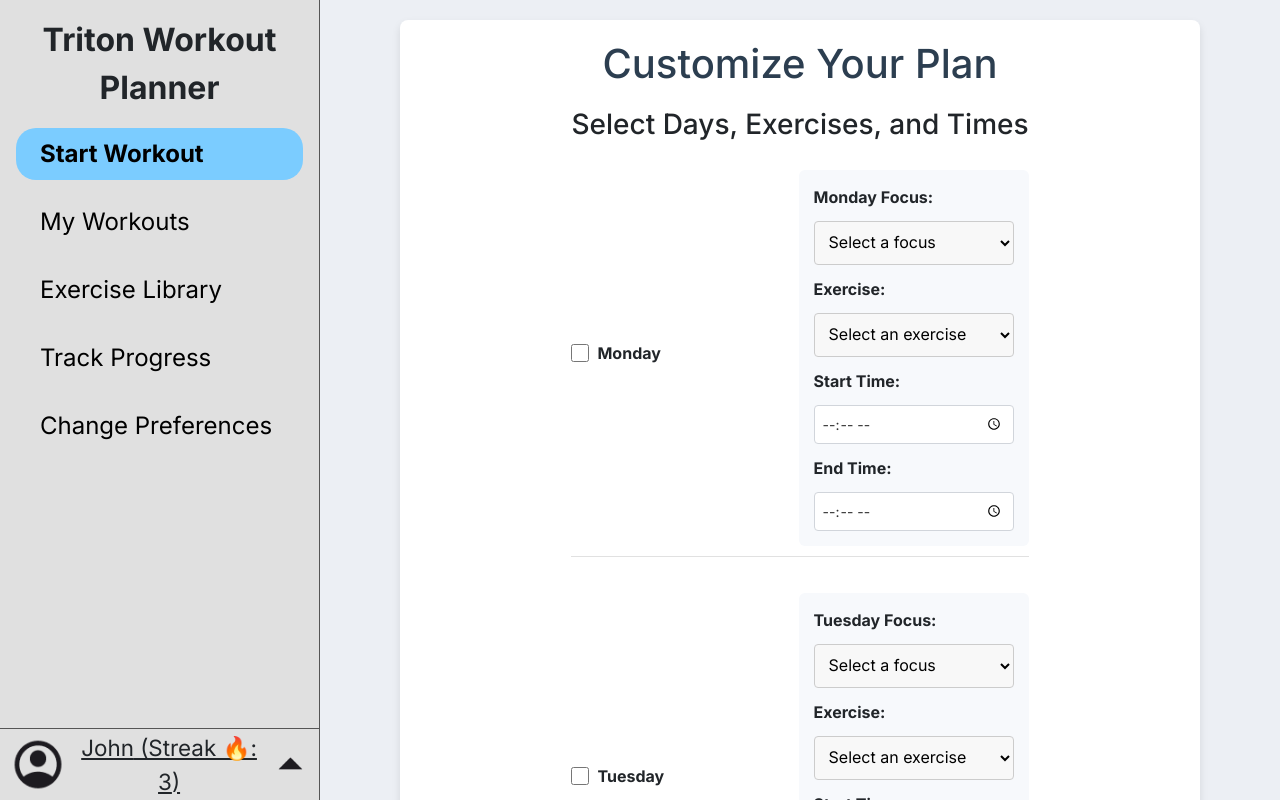
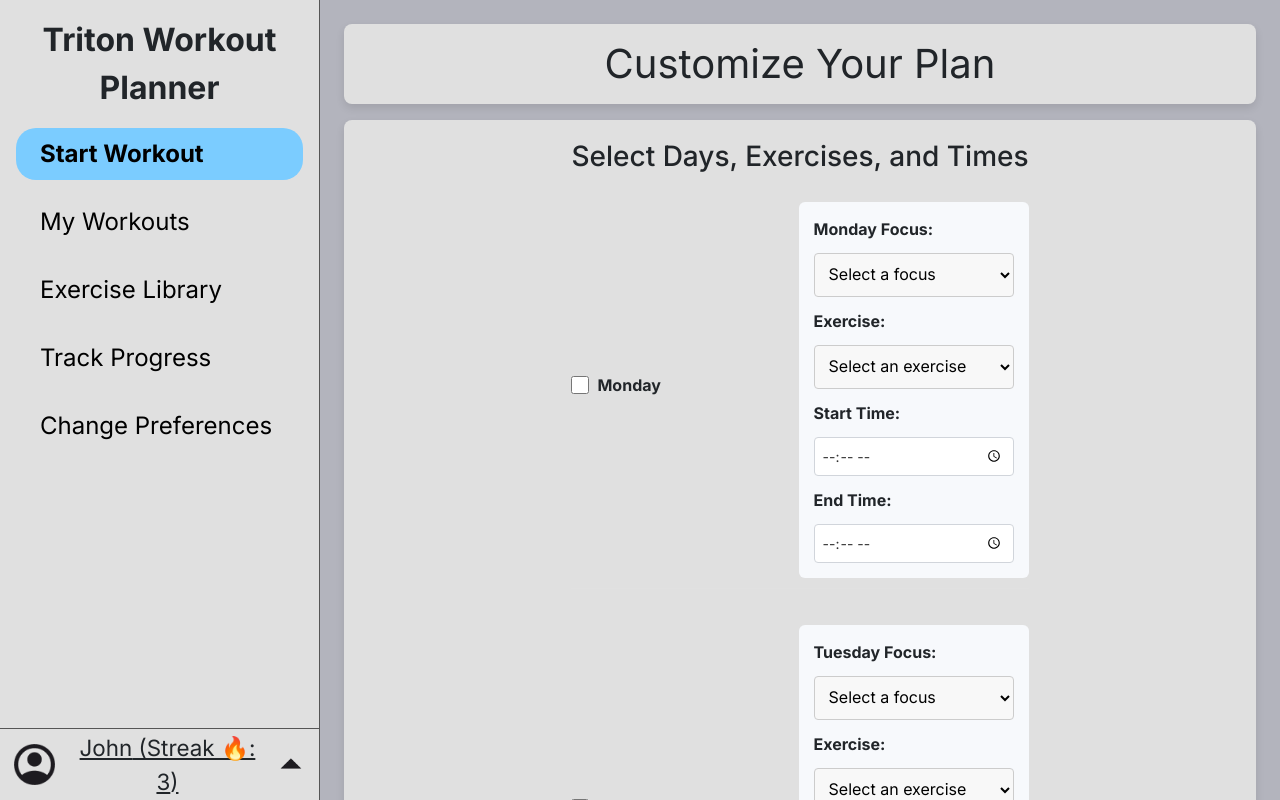
Before and after one commit to Sid10july/TritonWorkoutPlanner, a React (Create React App) app in the folder client/: page /build-your-own in a window 1280 px wide. Built offline with nearby package versions, Linux system fonts and the light colour scheme.

Commit message:
Resolved issue #3: designed the dashboard for the homepage
Use title-container and content-container to construct each page's dashboard

```diff
--- a/client/src/App.css
+++ b/client/src/App.css
@@ -17,9 +17,37 @@ body {
   text-align: center;
   width: 75%;
   margin-left: 25%;
-  padding: 20px;
-  background-color: #eceff4;
+  padding: 3vh;
   min-height: 100vh;
   height: auto;
   overflow-y: scroll;
 }
+
+.title-container {
+  display: flex;
+  flex-direction: column;
+  align-items: center;
+  justify-content: center;
+  width: 100%;
+  height: 10vh;
+  margin: 0 auto;
+  margin-bottom: 2vh;
+  background-color: #e0e0e0;
+  border-radius: 8px;
+  box-shadow: 0 4px 8px rgba(0, 0, 0, 0.1);
+  font-weight: normal;
+}
+
+.content-container {
+  display: flex;
+  flex-direction: column;
+  align-items: center;
+  width: 100%;
+  min-height: 82vh;
+  margin: 0 auto;
+  padding: 20px;
+  background-color: #e0e0e0;
+  border-radius: 8px;
+  box-shadow: 0 4px 8px rgba(0, 0, 0, 0.1);
+  flex: 1;
+}
--- a/client/src/App.tsx
+++ b/client/src/App.tsx
@@ -21,13 +21,26 @@ function App() {
       <Sidebar pageIndex={pageIndex} sidebarClickHandler={handleSidebarClick} />
       <div className="App-views">
         <Routes>
-          <Route path="/" element={<h1>Triton Workout Planner</h1>} />
+          <Route
+            path="/"
+            element={
+              <div>
+                <h1 className="title-container">Triton Workout Planner</h1>
+                <div className="content-container"></div>
+              </div>
+            }
+          />
           <Route path="/workout-planner" element={<WorkoutPlanner />} />
           <Route path="/build-your-own" element={<BuildYourOwn />} />
           <Route path="/exercise-library" element={<ExerciseLibrary />} />
           <Route
             path="/generate-workout"
-            element={<h1>Generate Workout Page</h1>}
+            element={
+              <div>
+                <h1 className="title-container">Generate Workout Page</h1>
+                <div className="content-container"></div>
+              </div>
+            }
           />
         </Routes>
       </div>
--- a/client/src/components/Sidebar/Sidebar.css
+++ b/client/src/components/Sidebar/Sidebar.css
@@ -31,7 +31,7 @@
 }
 
 .sidebar-account img {
-  height: 80%;
+  height: 70%;
   object-fit: contain;
 }
 
@@ -42,6 +42,7 @@
 
 .sidebar-dropdown_icon {
   margin-left: auto;
+  padding-right: 1%;
 }
 
 .sidebar-logout {
--- a/client/src/types/types.ts
+++ b/client/src/types/types.ts
@@ -7,3 +7,7 @@ export type SidebarOptionProps = {
   optionString: string;
   isCurrentPage: boolean;
 };
+
+export type TitleProps = {
+  titleString: string;
+};
--- a/client/src/views/BuildYourOwn.css
+++ b/client/src/views/BuildYourOwn.css
@@ -22,25 +22,6 @@ select {
 .customize-plan {
   align-items: center;
   display: center;
-}
-
-.build-your-own {
-  display: flex;
-  flex-direction: column;
-  align-items: center;
-  height: full;
-  max-width: 800px;
-  margin: 0 auto;
-  padding: 20px;
-  background-color: #fff;
-  border-radius: 8px;
-  box-shadow: 0 4px 8px rgba(0, 0, 0, 0.1);
-}
-
-.build-your-own h1,
-h3 {
-  color: #2c3e50;
-  margin-bottom: 20px;
 }
 
 .day-selection {
--- a/client/src/views/BuildYourOwn.tsx
+++ b/client/src/views/BuildYourOwn.tsx
@@ -71,8 +71,9 @@ export const BuildYourOwn = () => {
 
   return (
     <div className="build-your-own">
+      <h1 className="title-container">Customize Your Plan</h1>
+      <div className="content-container">
         <div className="customize-plan">
-        <h1>Customize Your Plan</h1>
           <h3>Select Days, Exercises, and Times</h3>
           <div className="days-selection">
             {daysOfWeek.map(
@@ -110,7 +111,9 @@ export const BuildYourOwn = () => {
                           : []
                       }
                       value={weeklyPlan[day]}
-                    onChange={(e) => handleExerciseChange(day, e.target.value)}
+                      onChange={(e) =>
+                        handleExerciseChange(day, e.target.value)
+                      }
                       placeholder="Select an exercise"
                     />
                     <label htmlFor={`${day}-start-time`}>Start Time:</label>
@@ -139,5 +142,6 @@ export const BuildYourOwn = () => {
           <button>Submit</button>
         </div>
       </div>
+    </div>
   );
 };
--- a/client/src/views/ExerciseLibrary.css
+++ b/client/src/views/ExerciseLibrary.css
@@ -1,7 +1,3 @@
-.exercise-library {
-  background-color: #eceff4;
-}
-
 .exercise-library h1 {
   color: #2e3440;
 }
--- a/client/src/views/ExerciseLibrary.tsx
+++ b/client/src/views/ExerciseLibrary.tsx
@@ -4,7 +4,8 @@ import "./ExerciseLibrary.css";
 export const ExerciseLibrary = () => {
   return (
     <div className="exercise-library">
-      <h1>Exercise Library</h1>
+      <h1 className="title-container">Exercise Library</h1>
+      <div className="content-container">
         <div className="exercises-list">
           {dummyExercisesList.map((exercise) => (
             <div key={exercise.id} className="exercise-item">
@@ -13,5 +14,6 @@ export const ExerciseLibrary = () => {
           ))}
         </div>
       </div>
+    </div>
   );
 };
--- a/client/src/views/WorkoutPlanner.tsx
+++ b/client/src/views/WorkoutPlanner.tsx
@@ -8,8 +8,8 @@ export const WorkoutPlanner = () => {
   // back buttons. Users may also get confused.
   return (
     <div className="workout-planner-main">
-      <h1>Choose a Plan</h1>
-      <div className="workout-planner-options">
+      <h1 className="title-container">Choose a Plan</h1>
+      <div className="workout-planner-options content-container">
         <Link to="/build-your-own" className="planner-link">
           Customize Your Own
         </Link>
```
Lines whose indentation alone changed are shown as unchanged.
